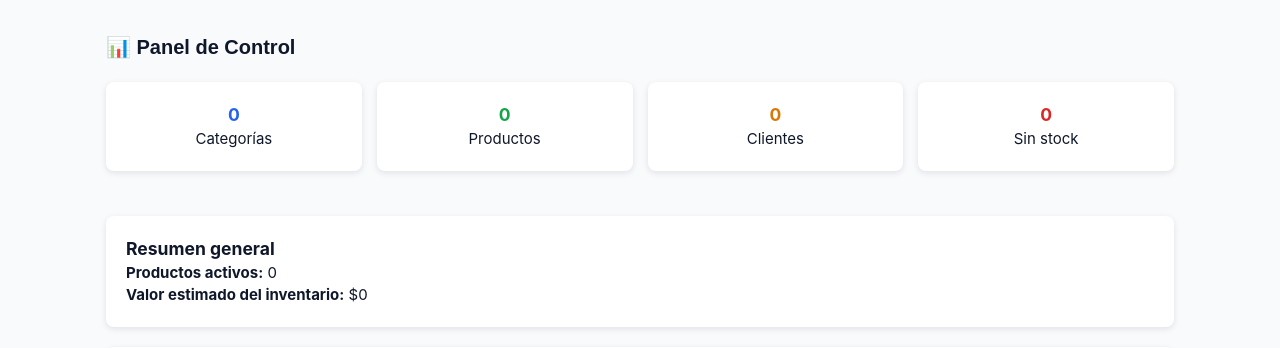
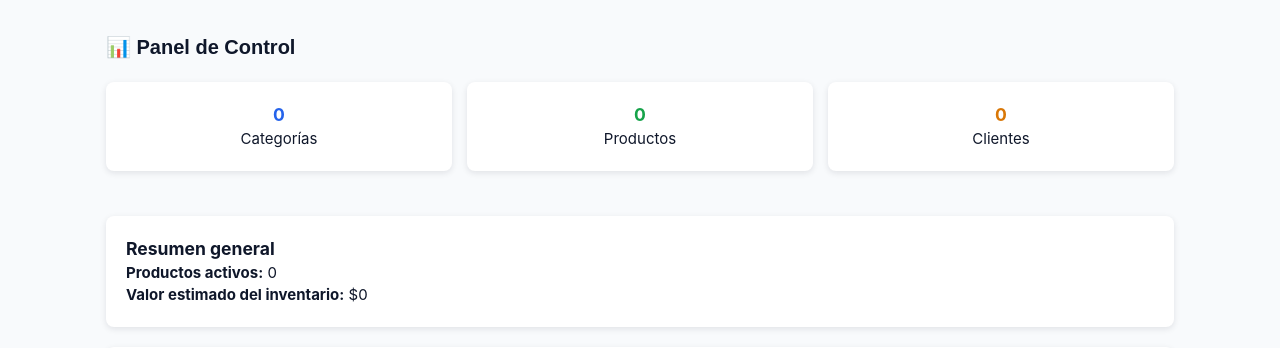
Before and after one commit to dimg101227hmczrsa6-ai/mi-negocio-django-3, a Django app: page /dashboard/ in a window 1280 px wide. Shown: the part 77-425 px from the top of the page. Run offline with Django 5.2, Linux system fonts and the light colour scheme; the visitor is signed in with stand-in values (Sample User, id 1); data that the repository does not hold is empty.

Commit message:
Dashboard

```diff
--- a/tienda/templates/tienda/dashboard.html
+++ b/tienda/templates/tienda/dashboard.html
@@ -18,10 +18,6 @@
     <div class="card" style="text-align:center;">
         <h3 style="color:#d97706;">{{ total_clientes }}</h3>
         <p>Clientes</p>
-    </div>
-    <div class="card" style="text-align:center;">
-        <h3 style="color:#dc2626;">{{ productos_sin_stock }}</h3>
-        <p>Sin stock</p>
     </div>
 </div>
 
```
